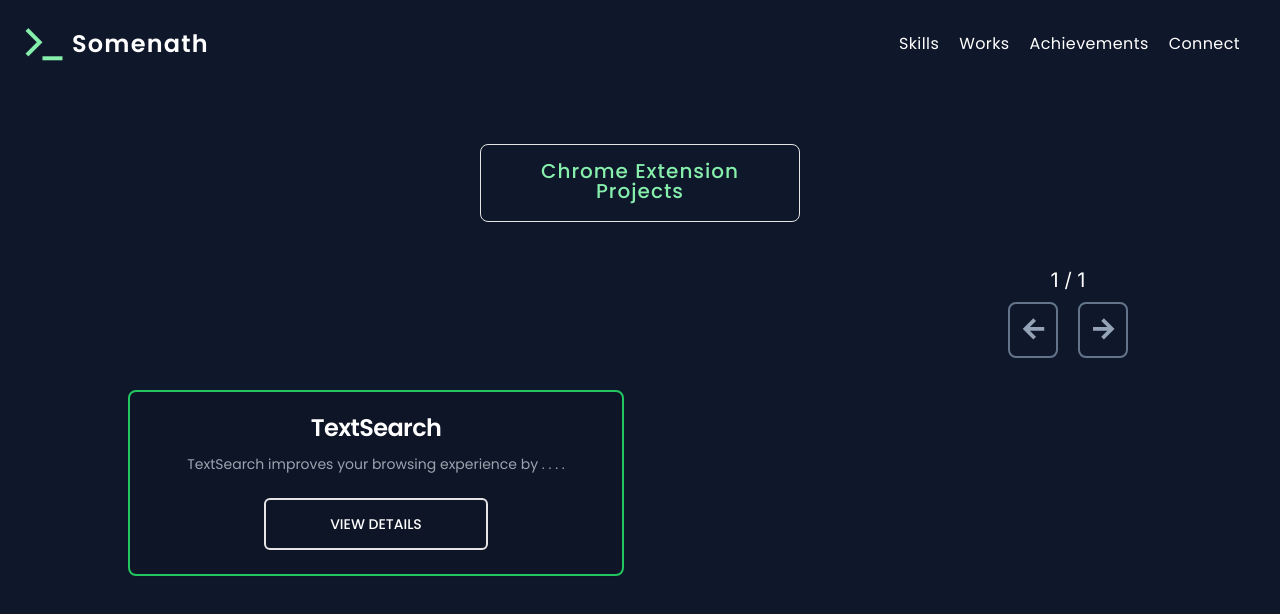
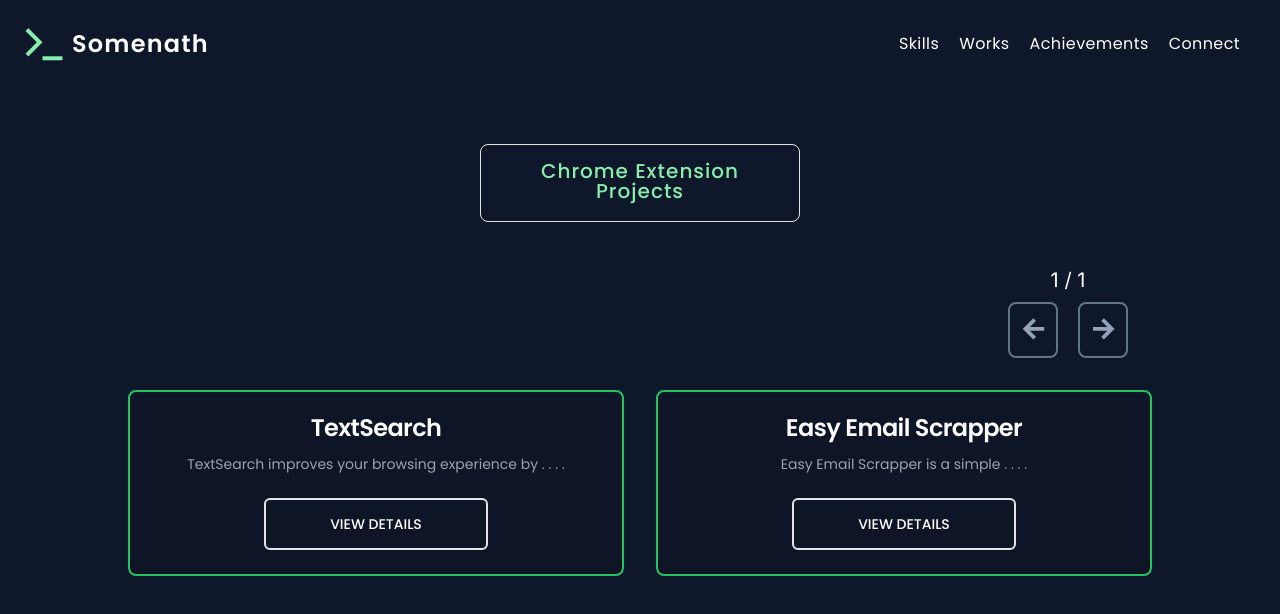
Before and after one commit to somenath203/My-Portfolio-Website-Version-2, a Next.js app: page /pages/all_works/chrome_extension_projects in a window 1280 px wide. Shown: the top 614 px of the page. Built offline with nearby package versions, Linux system fonts and the light colour scheme.

Commit message:
commited

```diff
--- a/src/app/pages/all_works/chrome_extension_projects/page.js
+++ b/src/app/pages/all_works/chrome_extension_projects/page.js
@@ -4,6 +4,7 @@ import PageHeading from '@/app/components/PageHeading';
 import WorkCard from '@/app/components/WorkCard';
 
 import TextSearchImg from './../../../assets/chrome_extension_projects/TextSearchProjImgPic.png';
+import EmailScrappingImg from './../../../assets/chrome_extension_projects/EmailScrappingProjImg.png';
 
 
 const Page = () => {
@@ -13,11 +14,20 @@ const Page = () => {
       id: 1,
       nameOfTheProject: 'TextSearch',
       descOfTheProject: 'TextSearch improves your browsing experience by allowing you to search any selected text with a simple right-click.',
-      techStackUsedInTheProject: 'Html, CSS, Javascript',
+      techStackUsedInTheProject: 'Javascript',
       picOfTheProj: TextSearchImg,
       livePreviewOfTheProject: 'https://chromewebstore.google.com/detail/lblfeoenhlakknjhjlcbjohgfkbbikbd',
       githubLinkOfTheProject: 'https://github.com/somenath203/TextSearch-Chrome-Extension',
-    }
+    },
+    {
+      id: 2,
+      nameOfTheProject: 'Easy Email Scrapper',
+      descOfTheProject: 'Easy Email Scrapper is a simple and efficient tool to help you collect email addresses from any website. With just one click, user can extract all the email addresses from the current webpage and view them in a clean, organized table.',
+      techStackUsedInTheProject: 'React, TailwindCSS, ChakraUI',
+      picOfTheProj: EmailScrappingImg,
+      livePreviewOfTheProject: 'https://chromewebstore.google.com/detail/easy-email-scrapper/phjgbhdkjbnhnaddndackijhjijjnaca?authuser=5&hl=en-GB',
+      githubLinkOfTheProject: 'https://github.com/somenath203/Easy-Email-Scrapper-Chrome-Extension',
+    },
   ];
 
 
```
Also changed, not shown: src/app/assets/chrome_extension_projects/EmailScrappingProjImg.png (added).
